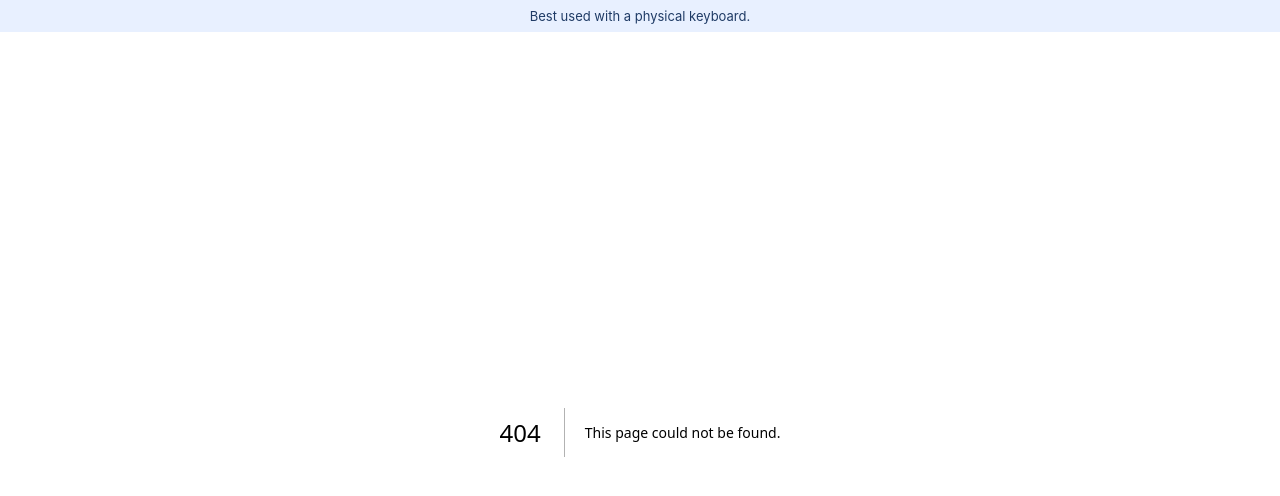
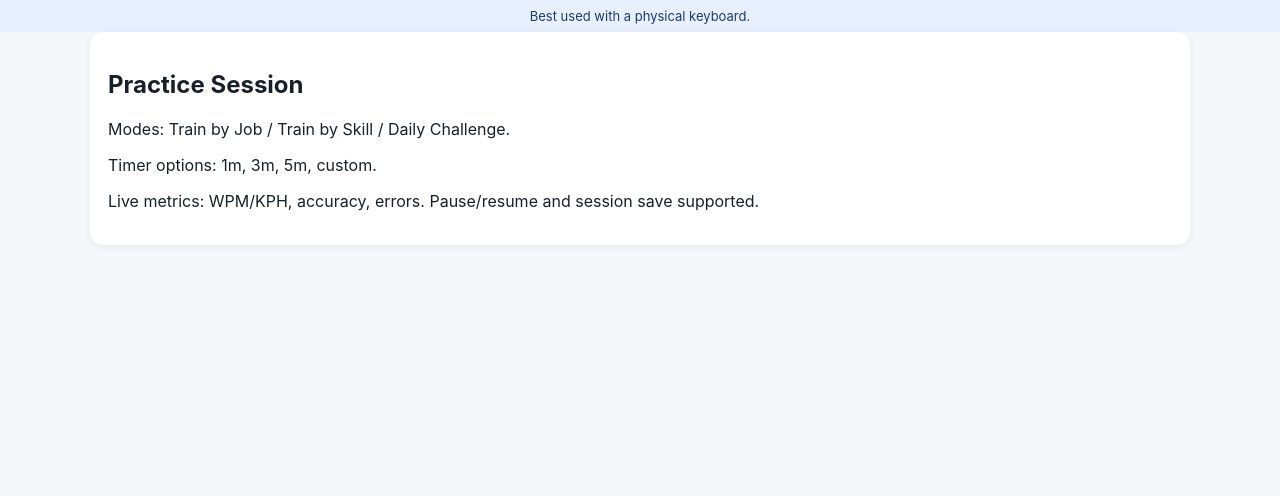
Before and after one commit to kaylaeastman86-cyber/Data-Entry-Typing-Speed-Trainer, a Next.js app: page /practice in a window 1280 px wide. Before the commit this address had no page. Shown: the top 496 px of the page. Built offline with nearby package versions, Linux system fonts and the light colour scheme.

Commit message:
Create page.tsx

```diff
--- /dev/null
+++ b/app/practice/page.tsx
@@ -0,0 +1,10 @@
+export default function Practice(){
+  return(
+    <main className='page card'>
+      <h2>Practice Session</h2>
+      <p>Modes: Train by Job / Train by Skill / Daily Challenge.</p>
+      <p>Timer options: 1m, 3m, 5m, custom.</p>
+      <p>Live metrics: WPM/KPH, accuracy, errors. Pause/resume and session save supported.</p>
+    </main>
+  );
+}
```
